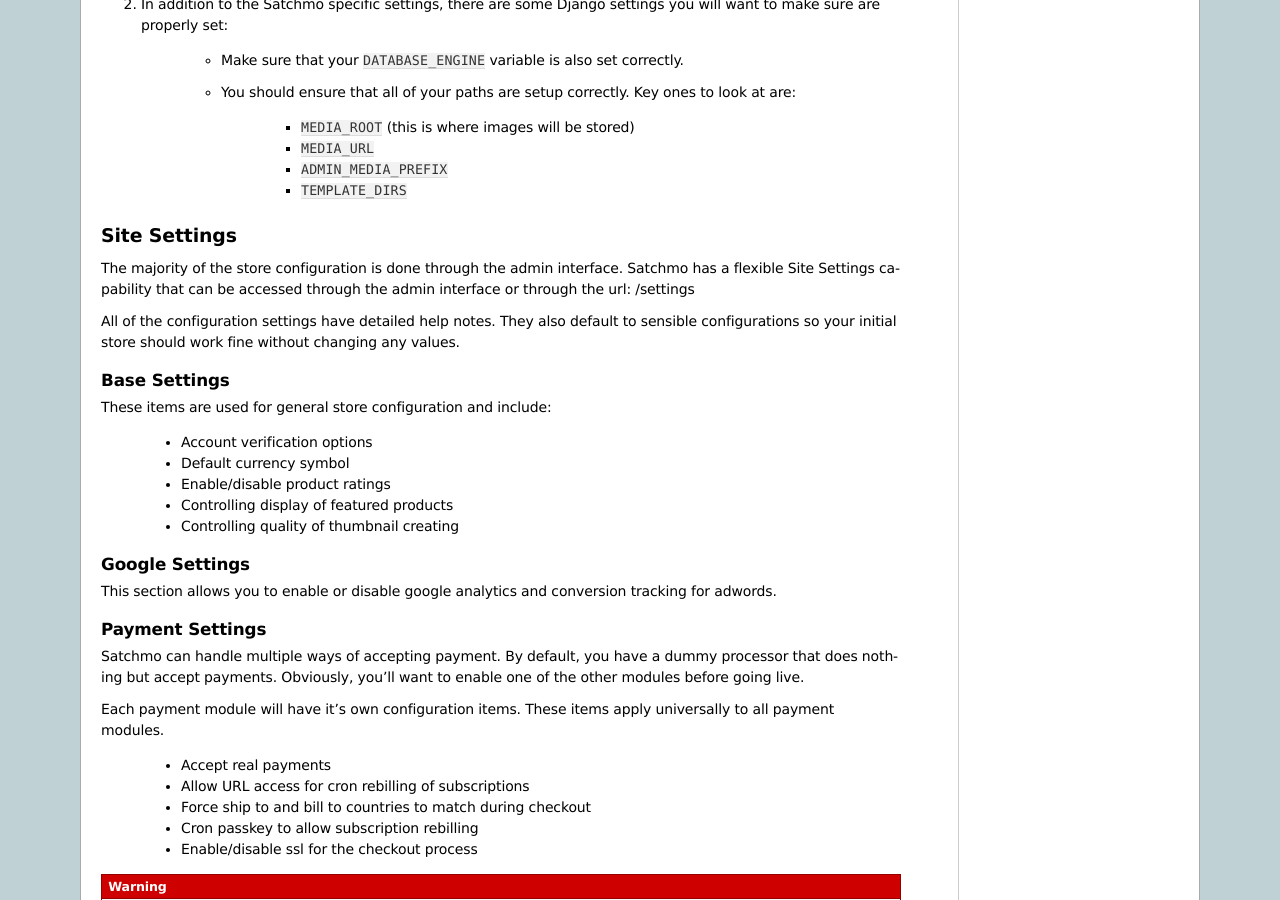
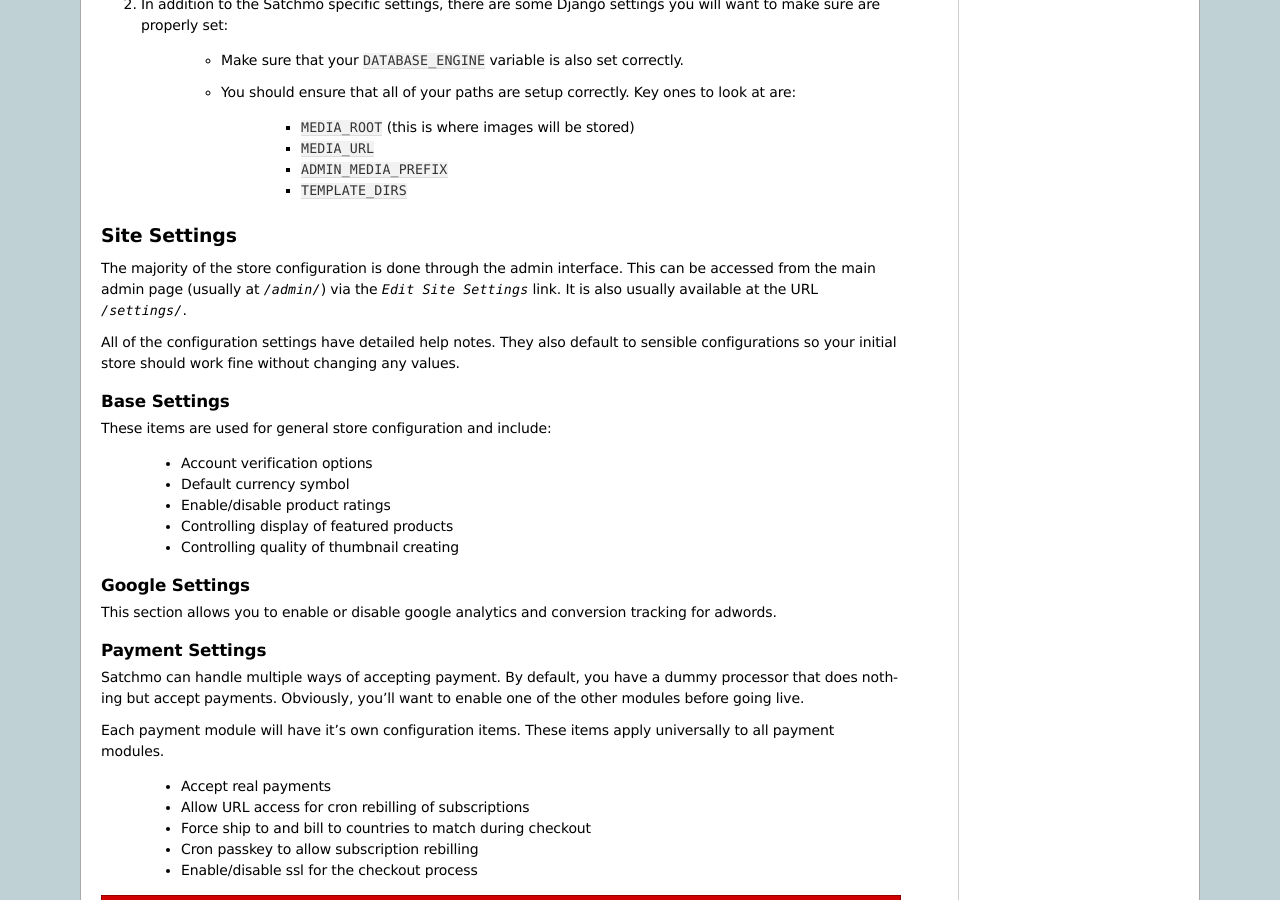
Before and after one commit to opencoca/WEB-Satchmo, a Sphinx documentation site: the page built from docs/configuration.txt, in a window 1280 px wide and 900 px high, scrolled down 871 px. Built offline with Sphinx 7.4.7, drawn with Linux system fonts in a browser that asks for light colours.

Commit message:
docs/configuration: add more details on how /settings/ can be reached

```diff
--- a/docs/configuration.txt
+++ b/docs/configuration.txt
@@ -48,7 +48,9 @@
 Site Settings
 -------------
 
-The majority of the store configuration is done through the admin interface. Satchmo has a flexible Site Settings capability that can be accessed through the admin interface or through the url: /settings
+The majority of the store configuration is done through the admin interface. This can be
+accessed from the main admin page (usually at `/admin/`) via the `Edit Site Settings`
+link. It is also usually available at the URL `/settings/`.
 
 All of the configuration settings have detailed help notes. They also default to sensible configurations so your initial store should work fine without changing any values.
 
```
